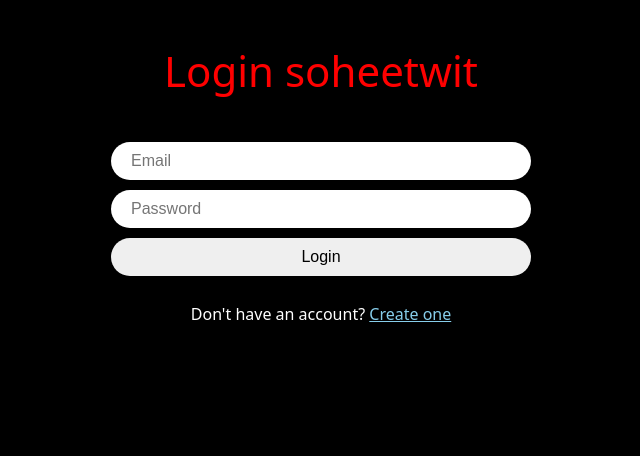
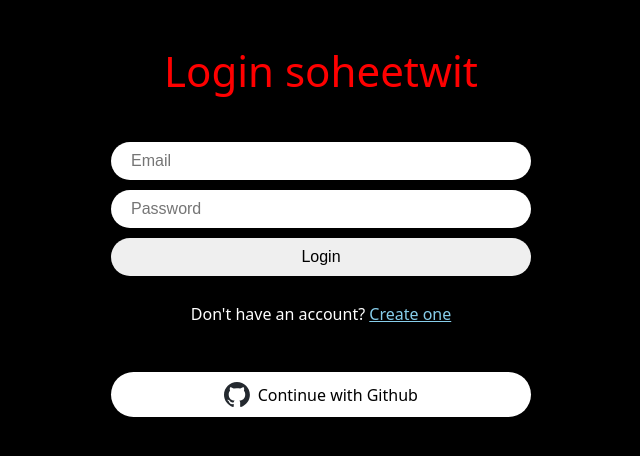
Before and after one commit to soheejjang0912/soheetwit-react, a React (Vite) app: page /login in a window 1280 px wide. Shown: the top 456 px of the page, without its empty margins (319-959 px from the left). Built offline with nearby package versions, Linux system fonts and the light colour scheme.

Commit message:
Firebase 깃허브 로그인 구현

```diff
--- /dev/null
+++ b/src/components/github-btn.tsx
@@ -0,0 +1,45 @@
+import { GithubAuthProvider, signInWithPopup } from "firebase/auth";
+import styled from "styled-components"
+import { auth } from "../firebase";
+import { useNavigate } from "react-router-dom";
+
+const Button =  styled.span`
+    margin-top: 50px;
+    background-color: white;
+    font-weight: 500;
+    width: 100%;
+    color: black;
+    padding: 10px 20px;
+    border-radius: 50px;
+    border: 0;
+    display: flex;
+    align-items: center;
+    justify-content: center;
+    cursor: pointer;
+`;
+
+const Logo = styled.img`
+    height: 25px;
+    margin-right: 8px;
+`;
+
+export default function GithubButton(){
+    const navigate = useNavigate();
+    const onClick = async () => {
+        try{
+            const provider = new GithubAuthProvider();
+            await signInWithPopup(auth, provider); // 팝업 형태로 이동
+            // await signInWithRedirect(auth, provider); // 현재 화면 바로 이동
+            navigate("/");
+        }catch(error){
+            console.log(error);
+        }
+    }
+    return (
+        <Button onClick={onClick}>
+            <Logo src="/github-logo.svg" />
+            Continue with Github
+        </Button>
+    );
+
+}
--- a/src/routes/create-account.tsx
+++ b/src/routes/create-account.tsx
@@ -4,6 +4,7 @@ import { auth } from "../firebase";
 import { Link, useNavigate } from "react-router-dom";
 import { FirebaseError } from "firebase/app";
 import { Error, Form, Input, Swither, Title, Wrapper } from "../components/auth-components";
+import GithubButton from "../components/github-btn";
 
 // CreateAccount 컴포넌트 정의
 export default function CreateAccount(){
@@ -75,7 +76,7 @@ export default function CreateAccount(){
                 Already have an account?{" "}
                 <Link to="/login">Log in</Link>
             </Swither>
-
+            <GithubButton />
         </Wrapper>
     )
 }
--- a/src/routes/login.tsx
+++ b/src/routes/login.tsx
@@ -4,6 +4,7 @@ import { FirebaseError } from "firebase/app";
 import { signInWithEmailAndPassword } from "firebase/auth";
 import { auth } from "../firebase";
 import { Error, Form, Input, Swither, Title, Wrapper } from "../components/auth-components";
+import GithubButton from "../components/github-btn";
 
 // CreateAccount 컴포넌트 정의
 export default function CreateAccount(){
@@ -68,6 +69,7 @@ export default function CreateAccount(){
                 Don't have an account?{" "}
                 <Link to="/create-account">Create one</Link>
             </Swither>
+            <GithubButton />
         </Wrapper>
     )
 }
```
Also changed, not shown: public/github-logo.svg (added).
